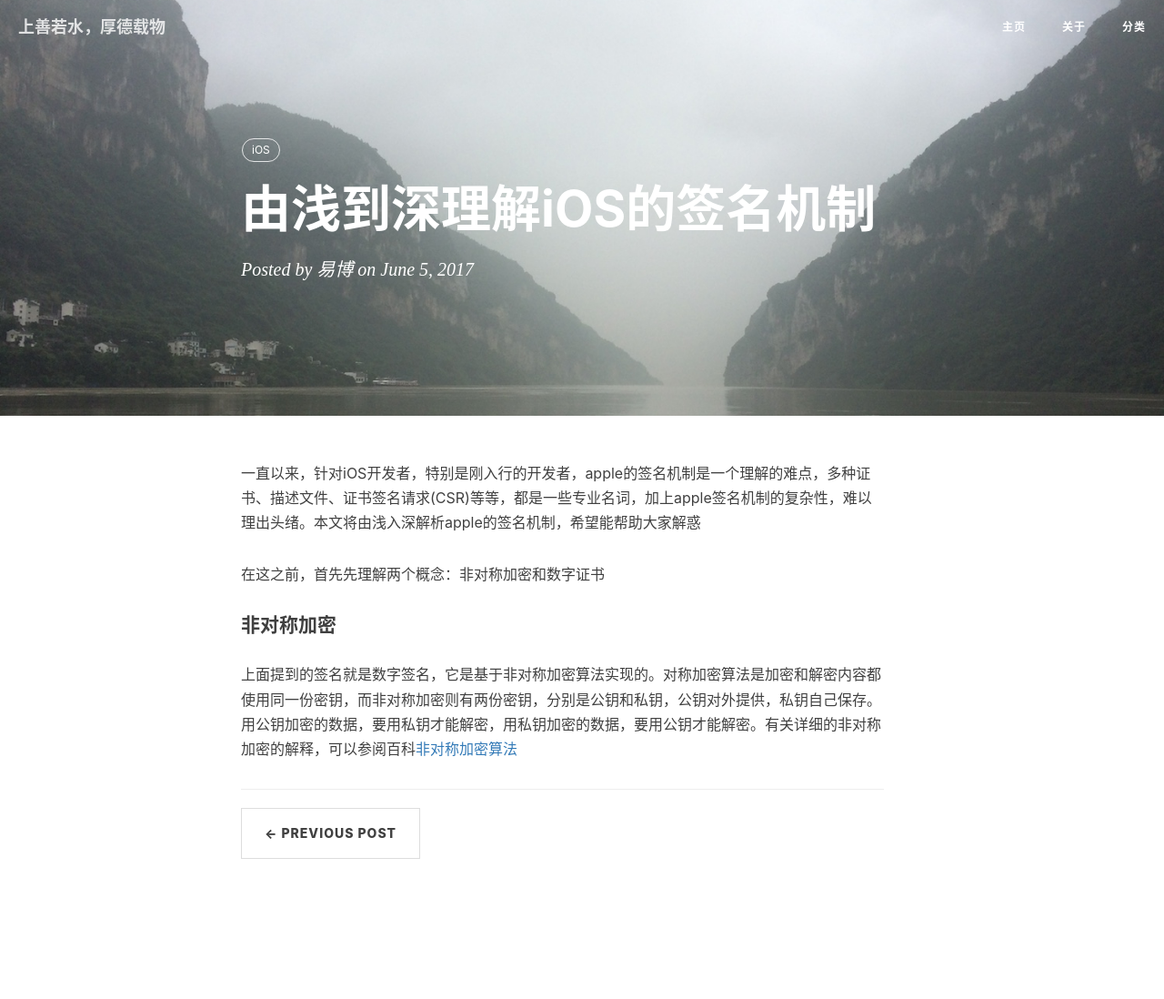
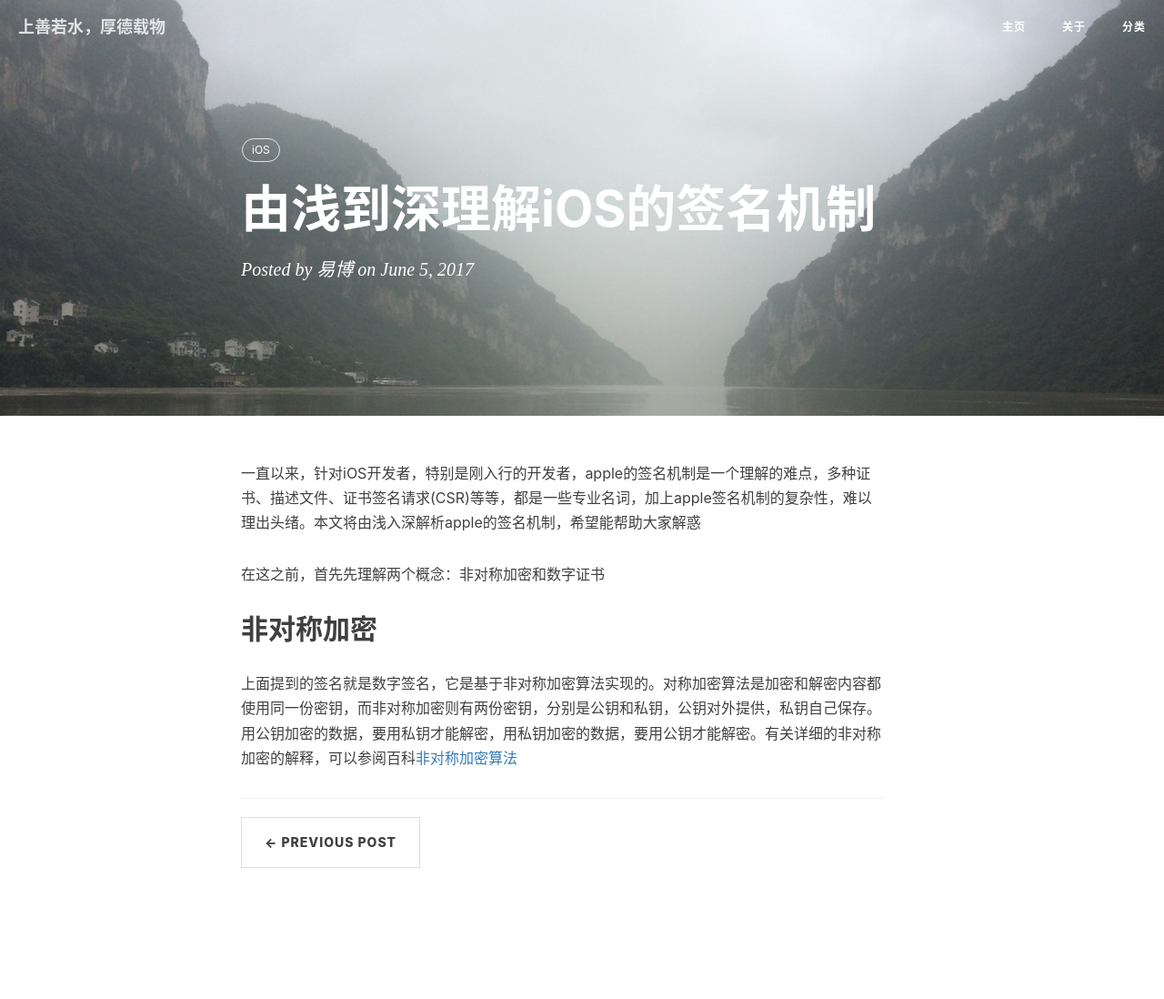
Before and after one commit to xttxqjfg/xttxqjfg.github.io, a Jekyll site: the page built from _posts/201706/2017-06-05-由浅到深理解iOS的签名机制.md, in a window 1280 px wide. Shown: the whole page at 91% size. Built offline with Jekyll 4.4.1, drawn with Linux system fonts in a browser that asks for light colours; nearby versions of some CDN libraries; comment, search, counter and statistics services are not loaded.

Commit message:
no message

```diff
--- a/_posts/201706/2017-06-05-由浅到深理解iOS的签名机制.md
+++ b/_posts/201706/2017-06-05-由浅到深理解iOS的签名机制.md
@@ -13,6 +13,7 @@ tags:
 
 在这之前，首先先理解两个概念：非对称加密和数字证书
 
-#### 非对称加密 ####
+非对称加密
+--------
 
 上面提到的签名就是数字签名，它是基于非对称加密算法实现的。对称加密算法是加密和解密内容都使用同一份密钥，而非对称加密则有两份密钥，分别是公钥和私钥，公钥对外提供，私钥自己保存。用公钥加密的数据，要用私钥才能解密，用私钥加密的数据，要用公钥才能解密。有关详细的非对称加密的解释，可以参阅百科[非对称加密算法](http://baike.baidu.com/link?url=WBJ7fFUpICd_QMGvgN5vRHgKqIdV-Qo06PNNjSRzBs83j87HrqBQocYO2FXFqAeD3RnpvxvbVeGtwv5JFt17aP2Cs5wwsNY8_Q62vocCFWTVn-ftsi2TI_W_1bjm-kqWiMttVFNC-NUUcO-JTq8Zz4uTvuE02m1UG4EK_5mpQH3)
```
